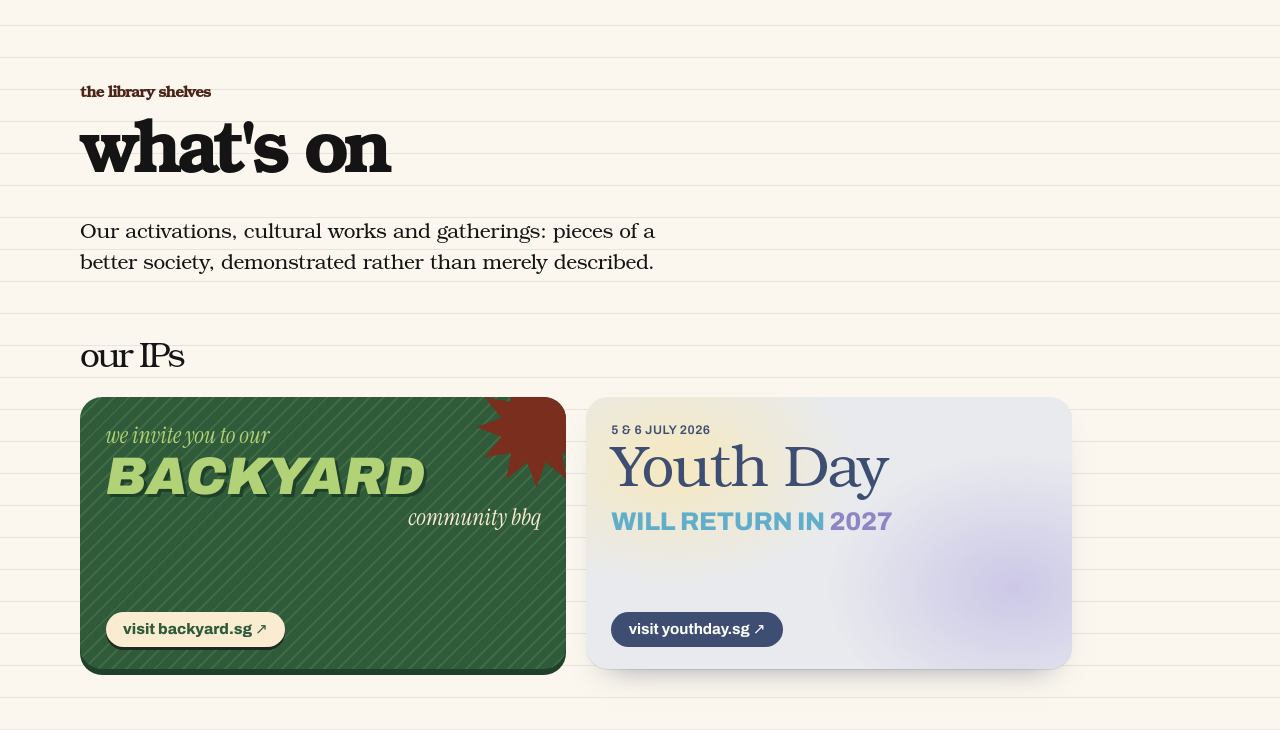
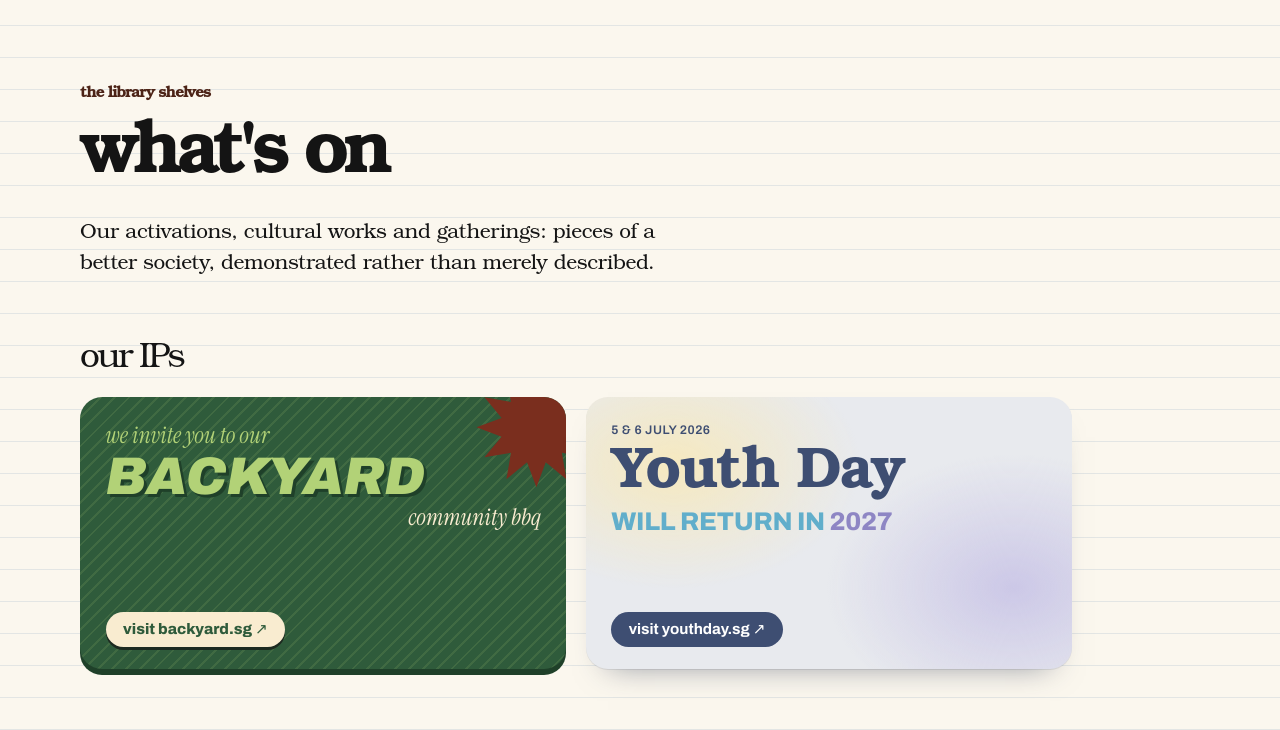
Before and after one commit to the-newnormal/normal, a plain HTML site: page events.html in a window 1280 px wide. Shown: the part 70-800 px from the top of the page. Drawn offline with Linux system fonts and the light colour scheme; a web font is replaced by a local one.

Commit message:
Youth Day card: set the name in bold Bookmania
Only Bookmania Regular is in the project, so the browser thickens it
for now. Adding a Bold @font-face (font-weight: 700) makes the real
Bold take over with no other change.

Co-Authored-By: Claude Opus 5.5 <noreply@anthropic.com>
Claude-Session: https://claude.ai/code/session_0126g5rn8Wf2AKBTsywNcw5x

```diff
--- a/styles.css
+++ b/styles.css
@@ -586,7 +586,10 @@ a.ip--backyard:hover { background: repeating-linear-gradient(-45deg, rgba(178, 2
 }
 .ip--youthday .ip__name {
   margin-top: .35rem;
-  font: 400 clamp(2.6rem, 5.4vw, 3.6rem)/.95 var(--font);
+  /* Bold Bookmania. Until a Bold file is added (an @font-face with font-weight: 700),
+     the browser thickens the Regular; once it's there it is used automatically. */
+  font: 700 clamp(2.6rem, 5.4vw, 3.6rem)/.95 var(--font);
+  font-synthesis-weight: auto;
   letter-spacing: -.03em;
   color: #3e4e72;
 }
```
